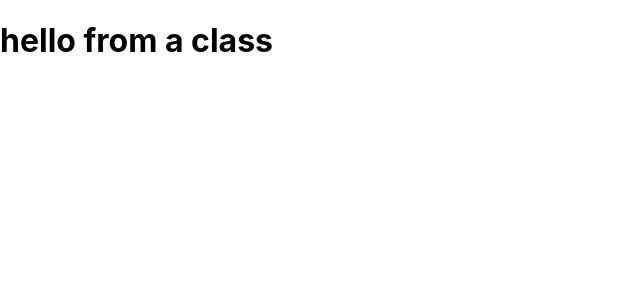
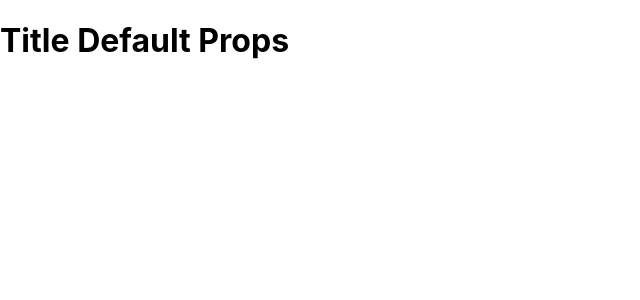
Before and after one commit to bilalgit98/ReactCrashCourse, a React (Create React App) app in the folder react-task-tracker/: page / in a window 1280 px wide. Shown: the top 300 px of the page, without its empty margins (0-640 px from the left). Built offline with nearby package versions, Linux system fonts and the light colour scheme.

Commit message:
Component Props

```diff
--- a/react-task-tracker/src/App.js
+++ b/react-task-tracker/src/App.js
@@ -1,5 +1,13 @@
-import React from "react";
+// import React from "react";
 import Header from "./components/Header";
+
+const App = () => {
+  return (
+    <div className="container">
+      <Header />
+    </div>
+  );
+};
 
 // function App() {
 //   return (
@@ -9,10 +17,10 @@ import Header from "./components/Header";
 //   );
 // }
 
-class App extends React.Component {
-  render() {
-    return <h1> hello from a class</h1>;
-  }
-}
+// class App extends React.Component {
+//   render() {
+//     return <h1> hello from a class</h1>;
+//   }
+// }
 
 export default App;
--- a/react-task-tracker/src/components/Header.js
+++ b/react-task-tracker/src/components/Header.js
@@ -1,9 +1,13 @@
-const header = () => {
+const header = (props) => {
   return (
     <header>
-      <h1>task tracker</h1>
+      <h1>{props.title}</h1>
     </header>
   );
 };
 
+header.defaultProps = {
+  title: "Title Default Props",
+};
+
 export default header;
```
